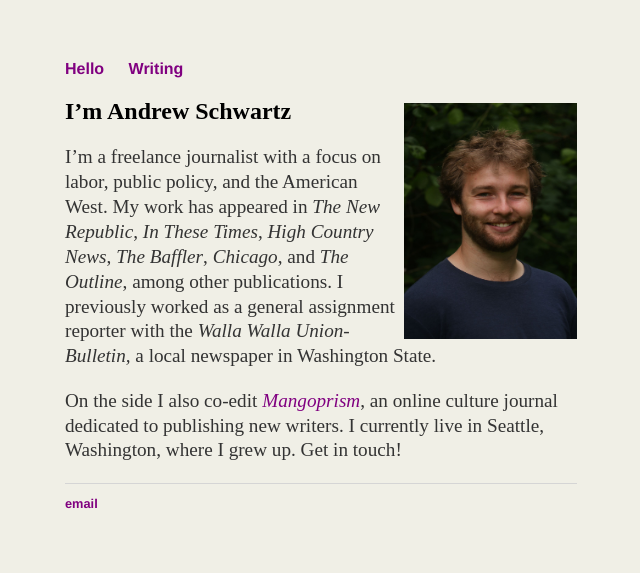
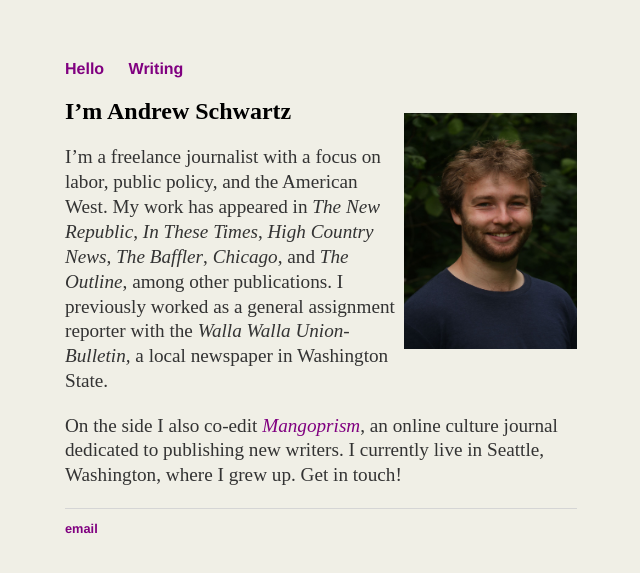
Before and after one commit to aonschwartz/aonschwartz.github.io, a Jekyll site: the page built from index.md, in a window 1280 px wide. Shown: the top 573 px of the page, without its empty margins (319-959 px from the left). Built offline with Jekyll 4.4.1, drawn with Linux system fonts in a browser that asks for light colours.

Commit message:
Update main.css

```diff
--- a/css/main.css
+++ b/css/main.css
@@ -41,9 +41,9 @@ img{
     width: 173px;
     height: 236px;
     float: right;
-    padding-top: 5px;
+    padding-top: 15px;
     padding-bottom: 2px;
-    padding-left: : 15px;
+    padding-left: : 30px;
 }
 
 img:hover {
```
